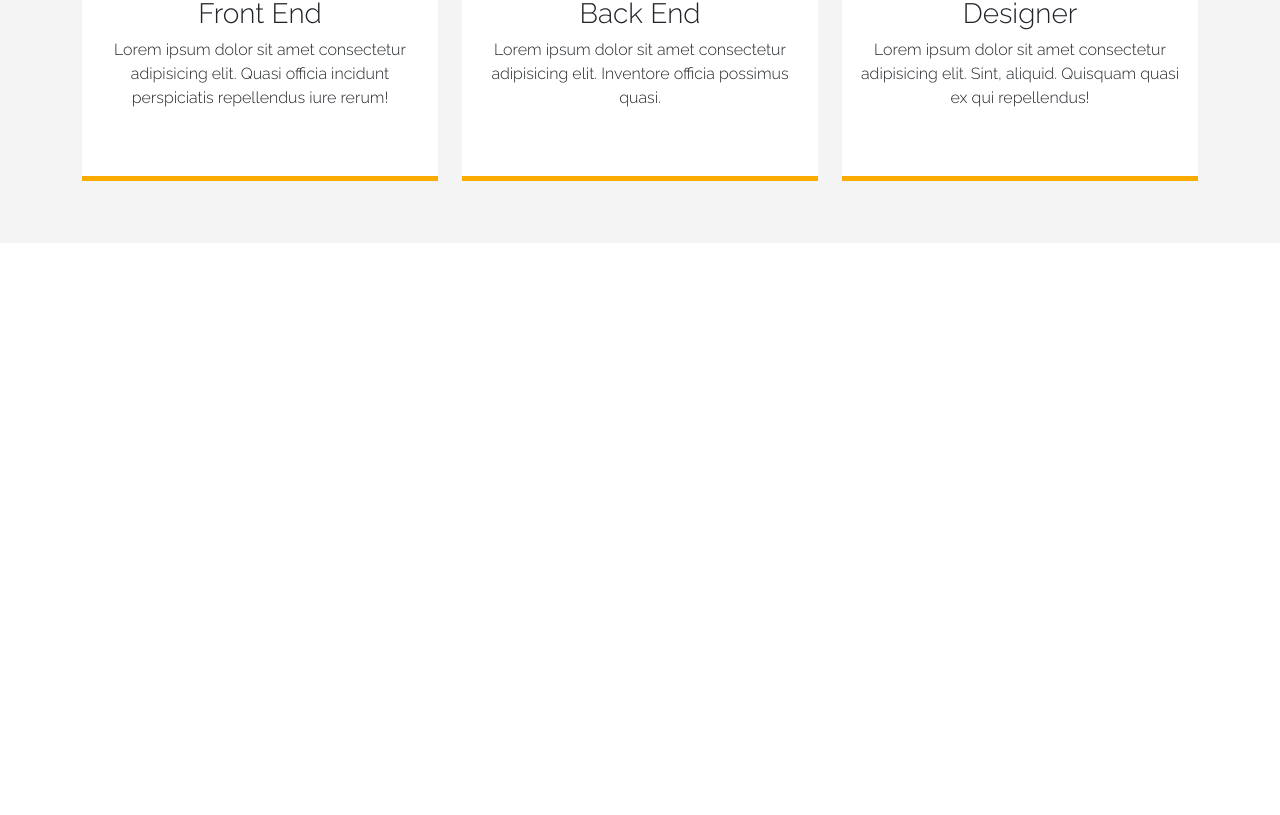
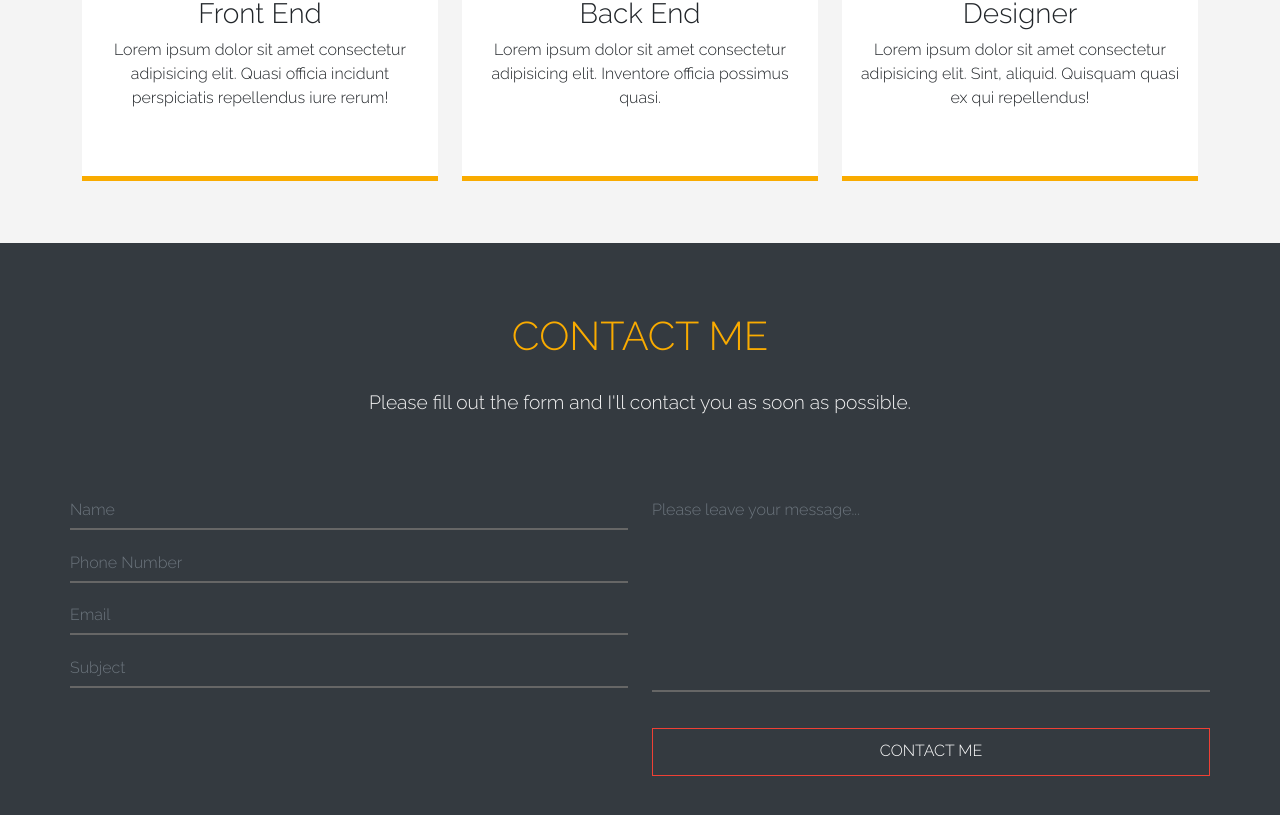
Before and after one commit to juliancameron79/portfolio, a React (Create React App) app: page / in a window 1280 px wide. Shown: the part 1420-2235 px from the top of the page. Before the commit the page ends 1663 px from the top, so only its background shows below. Built offline with nearby package versions, Linux system fonts and the light colour scheme.

Commit message:
contacts completed

```diff
--- a/package.json
+++ b/package.json
@@ -11,9 +11,11 @@
     "@testing-library/react": "^11.2.7",
     "@testing-library/user-event": "^12.8.3",
     "bootstrap": "^5.0.1",
+    "emailjs-com": "^2.6.4",
     "react": "^17.0.2",
     "react-dom": "^17.0.2",
     "react-fontawesome": "^1.7.1",
+    "react-hook-form": "^7.7.1",
     "react-scripts": "4.0.3",
     "react-typed": "^1.2.0",
     "web-vitals": "^1.1.2"
--- a/src/App.css
+++ b/src/App.css
@@ -1,12 +1,17 @@
 @import url("https://fonts.googleapis.com/css2?family=Raleway:wght@300&display=swap");
 
 :root {
-  --primary-white: #fff;
+  --primary-white: #ffffff;
   --primary-light-grey: #f4f4f4;
+  --primary-grey: #ccd1d9;
+  --primary-dark-grey: #666666;
   --primary-orange: #f9ab00;
   --primary-dark: rgb(52, 58, 64);
   --primary-red: #ef4035;
   --primary-hover-red: #f33501;
+  --primary-black: #000000;
+  --primary-transparent-black: rgba(0, 0, 0, 0.7);
+  --primary-green: green;
 }
 
 body {
@@ -135,6 +140,23 @@
   }
 }
 
+/*-------- HEADER MAIN OFFER BUTTON ---------------*/
+.btn-main-offer {
+  border: 1px solid var(--primary-red);
+  text-transform: uppercase;
+  border-radius: 0;
+  padding: 0.625rem 0.75rem 0.75rem 0.75rem;
+  color: var(--primary-white);
+  margin: 2rem;
+}
+
+.btn-main-offer:hover {
+  text-decoration: none;
+  background-color: var(--primary-hover-red);
+  color: var(--primary-white);
+  transition: 0.2s ease-in-out;
+}
+
 /* ABOUT ME */
 .photo-wrap {
   display: flex;
@@ -214,3 +236,107 @@
 .skills .box:hover p {
   color: var(--primary-white);
 }
+
+/* CONTACTS */
+.contacts {
+  background: var(--primary-dark);
+  padding: 3rem 0;
+}
+
+.contacts h1 {
+  color: var(--primary-orange);
+  padding: 1.3rem 0;
+  text-transform: uppercase;
+}
+
+.contacts p {
+  color: var(--primary-light-grey);
+  font-size: 1.2rem;
+}
+
+/* INPUT */
+.contacts input,
+.contacts textarea {
+  width: 100%;
+  box-sizing: border-box;
+  background: none;
+  resize: none;
+  border: 0;
+  border-bottom: 0.125rem solid var(--primary-dark-grey);
+  border-radius: 0;
+  color: var(--primary-orange);
+  outline: 0 !important;
+  box-shadow: none !important;
+  margin-bottom: 1rem;
+  padding-left: 0 !important;
+}
+
+.contacts .container {
+  padding: 4rem 0;
+}
+
+.contacts input:focus,
+.contacts textarea:focus {
+  background: transparent;
+  color: var(--primary-orange);
+  border-bottom: 0.125rem solid var(--primary-dark-grey);
+}
+
+.contacts textarea {
+  height: 12.5rem !important;
+}
+
+.contact-btn {
+  margin: 1rem 0 0 0;
+  width: 100%;
+  background: none;
+}
+
+.line {
+  position: relative;
+  top: -0.8rem;
+  width: 0;
+  height: 0.125rem;
+  background: var(--primary-orange);
+  display: inline-block;
+}
+
+input:focus + .line,
+textarea:focus + .line {
+  width: 100%;
+  transition: width 0.5s ease-in-out;
+}
+
+input.form-control {
+  margin: -0.3rem 0;
+}
+
+textarea.form-control {
+  margin: -0.3rem 0;
+}
+
+.error-message {
+  color: var(--primary-white);
+  background: var(--primary-hover-red);
+  text-align: left;
+}
+
+.success-message {
+  font-weight: 900;
+  color: var(--primary-green);
+}
+
+/* MEDIA */
+@media (max-width: 768px) {
+  .contacts {
+    overflow-x: hidden;
+  }
+
+  .contacts .container {
+    padding: 0 1rem;
+  }
+
+  .contacts p {
+    padding: 0 0.4rem;
+  }
+}
--- a/src/App.js
+++ b/src/App.js
@@ -4,6 +4,7 @@
 import Header from "./components/Header";
 import AboutMe from "./components/AboutMe";
 import Skills from "./components/Skills";
+import Contacts from "./components/Contacts";
 
 function App() {
   return (
@@ -12,6 +13,7 @@
       <Header></Header>
       <AboutMe></AboutMe>
       <Skills></Skills>
+      <Contacts></Contacts>
     </>
   );
 }
--- /dev/null
+++ b/src/components/Contacts.js
@@ -0,0 +1,160 @@
+import React, { useState } from "react";
+import emailjs from "emailjs-com";
+import { useForm } from "react-hook-form";
+
+const Contacts = () => {
+  const [successMessage, setSuccessMessage] = useState("");
+  const {
+    register,
+    handleSubmit,
+    formState: { errors },
+  } = useForm();
+
+  const serviceID = "service_z6mphzo";
+  const templateID = "template_p94ezqg";
+  const userID = "user_fcoGaXmNnumZAEVqDxIAn";
+
+  const onSubmit = (data, r) => {
+    sendEmail(
+      serviceID,
+      templateID,
+      {
+        name: data.name,
+        phone: data.phone,
+        email: data.email,
+        subject: data.subject,
+        description: data.description,
+      },
+      userID
+    );
+    r.target.reset();
+  };
+
+  const sendEmail = (serviceID, templateID, variables, userID) => {
+    emailjs
+      .send(serviceID, templateID, variables, userID)
+      .then(() => {
+        setSuccessMessage(
+          "Form sent successfully! I'll contact you as soon as possible."
+        );
+      })
+      .catch((err) => console.error(`Something went wrong ${err}`));
+  };
+
+  return (
+    <div className="contacts">
+      <div className="text-center">
+        <h1>contact me</h1>
+        <p>
+          Please fill out the form and I'll contact you as soon as possible.
+        </p>
+        <span className="success-message">{successMessage}</span>
+      </div>
+      <div className="container">
+        <form onSubmit={handleSubmit(onSubmit)}>
+          <div className="row">
+            <div className="col-md-6 col-xs-12">
+              {/* NAME INPUT */}
+              <div className="text-center">
+                <input
+                  type="text"
+                  className="form-control"
+                  placeholder="Name"
+                  name="name"
+                  {...register("name", {
+                    required: "Please enter your name",
+                    maxLength: {
+                      value: 20,
+                      message:
+                        "Please enter a name with fewer than 20 characters",
+                    },
+                  })}
+                />
+                <div className="line"></div>
+              </div>
+              <span className="error-message">
+                {errors.name && errors.name.message}
+              </span>
+              {/* PHONE INPUT */}
+              <div className="text-center">
+                <input
+                  type="text"
+                  className="form-control"
+                  placeholder="Phone Number"
+                  name="phone"
+                  {...register("phone", {
+                    required: "Please enter your phone number",
+                  })}
+                />
+                <div className="line"></div>
+              </div>
+              <span className="error-message">
+                {errors.phone && errors.phone.message}
+              </span>
+              {/* EMAIL INPUT */}
+              <div className="text-center">
+                <input
+                  type="email"
+                  className="form-control"
+                  placeholder="Email"
+                  name="email"
+                  {...register("email", {
+                    required: "Please provide your email",
+                    pattern: {
+                      value: /^[A-Z0-9._%+-]+@[A-Z0-9.-]+\.[A-Z]{2,}$/i,
+                      message: "invalid email address",
+                    },
+                  })}
+                />
+                <div className="line"></div>
+              </div>
+              <span className="error-message">
+                {errors.email && errors.email.message}
+              </span>
+              {/* SUBJECT INPUT */}
+              <div className="text-center">
+                <input
+                  type="text"
+                  className="form-control"
+                  placeholder="Subject"
+                  name="subject"
+                  {...register("subject", {
+                    required: "OOPS, you forget to add the subject.",
+                  })}
+                />
+                <div className="line"></div>
+              </div>
+              <span className="error-message">
+                {errors.subject && errors.subject.message}
+              </span>
+            </div>
+            <div className="col-md-6 col-xs-12">
+              {/* DESCRIPTION INPUT */}
+              <div className="text-center">
+                <textarea
+                  type="text"
+                  className="form-control"
+                  placeholder="Please leave your message..."
+                  name="description"
+                  {...register("description", {
+                    required:
+                      "Please describe your project needs or a message...",
+                  })}
+                ></textarea>
+                <div className="line"></div>
+              </div>
+              <span className="error-message">
+                {errors.description && errors.description.message}
+              </span>
+              <button className="btn-main-offer contact-btn" type="submit">
+                contact me
+              </button>
+            </div>
+          </div>
+        </form>
+      </div>
+    </div>
+  );
+};
+
+export default Contacts;
```
Also changed, not shown: 1 other file (tests, documents, lock files or other folders).
